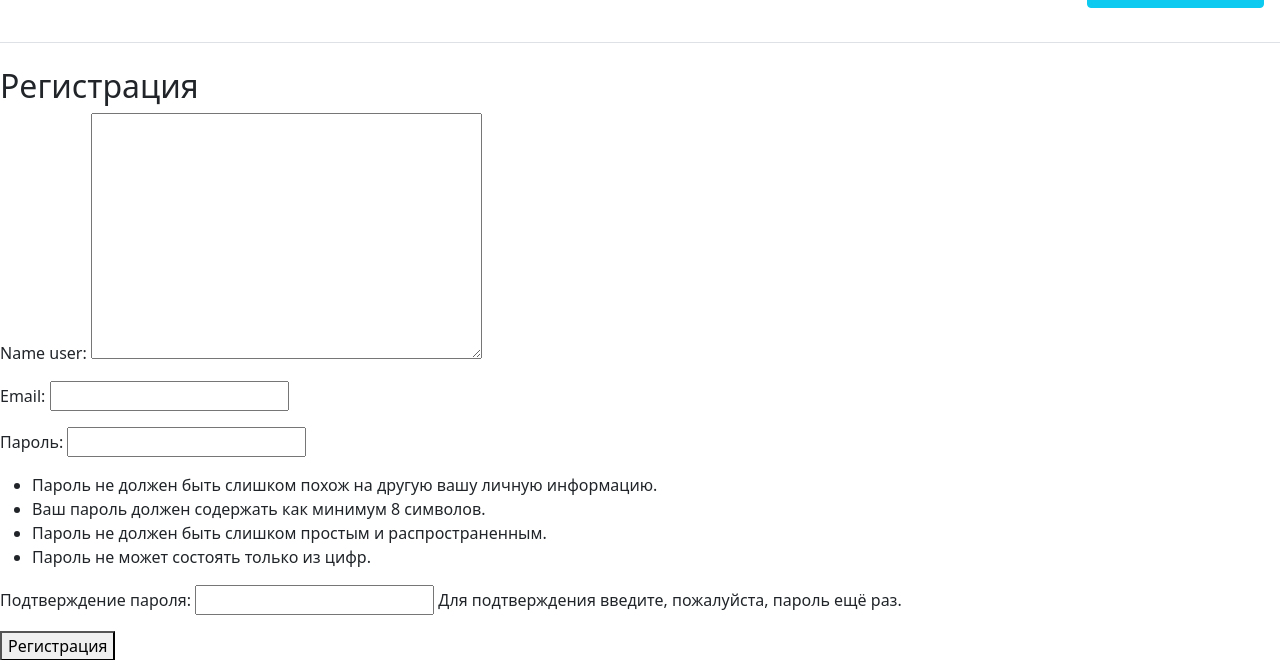
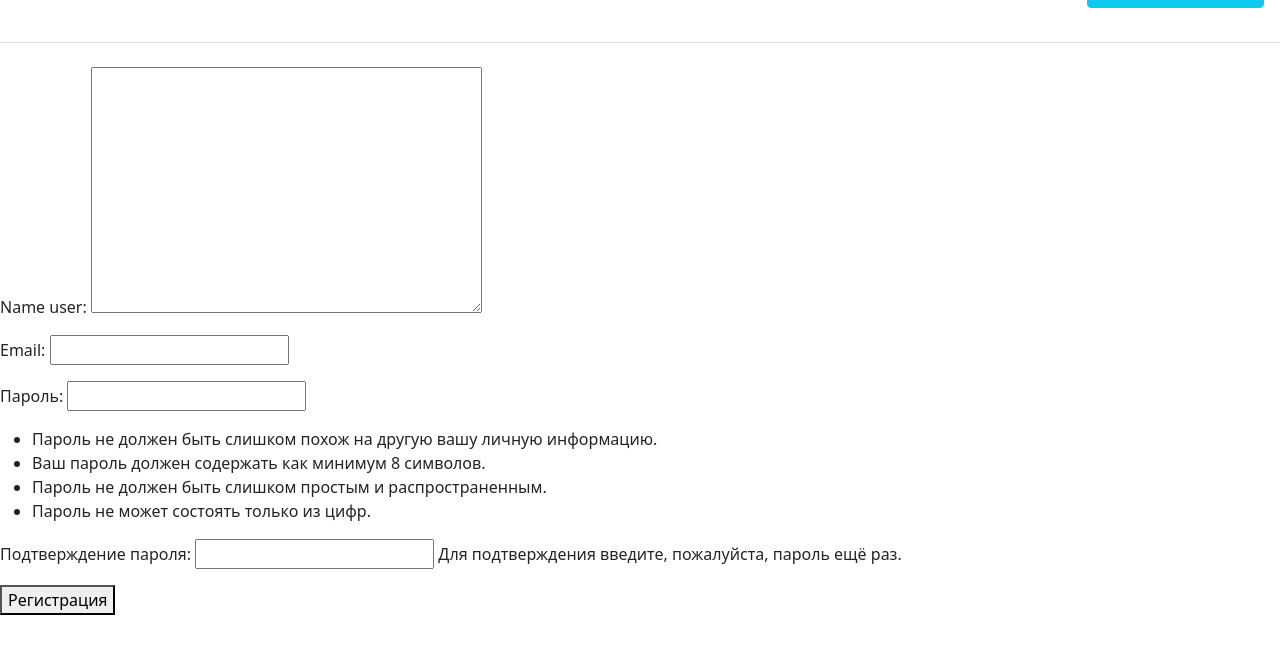
Before and after one commit to 4YMADAN/product, a Django app: page /signup/ in a window 1280 px wide. Shown: the part 50-710 px from the top of the page. Run offline with Django 4.2, Linux system fonts and the light colour scheme.

Commit message:
регистрация пользователя

```diff
--- a/product/lessons/templates/lessons/signup.html
+++ b/product/lessons/templates/lessons/signup.html
@@ -3,7 +3,7 @@
 {% block title %}Регистрация{% endblock %}
 
 {% block content %}
-<h2>Регистрация</h2>
+
 <form method="post">
   {% csrf_token %}
   {{ form.as_p }}
```
